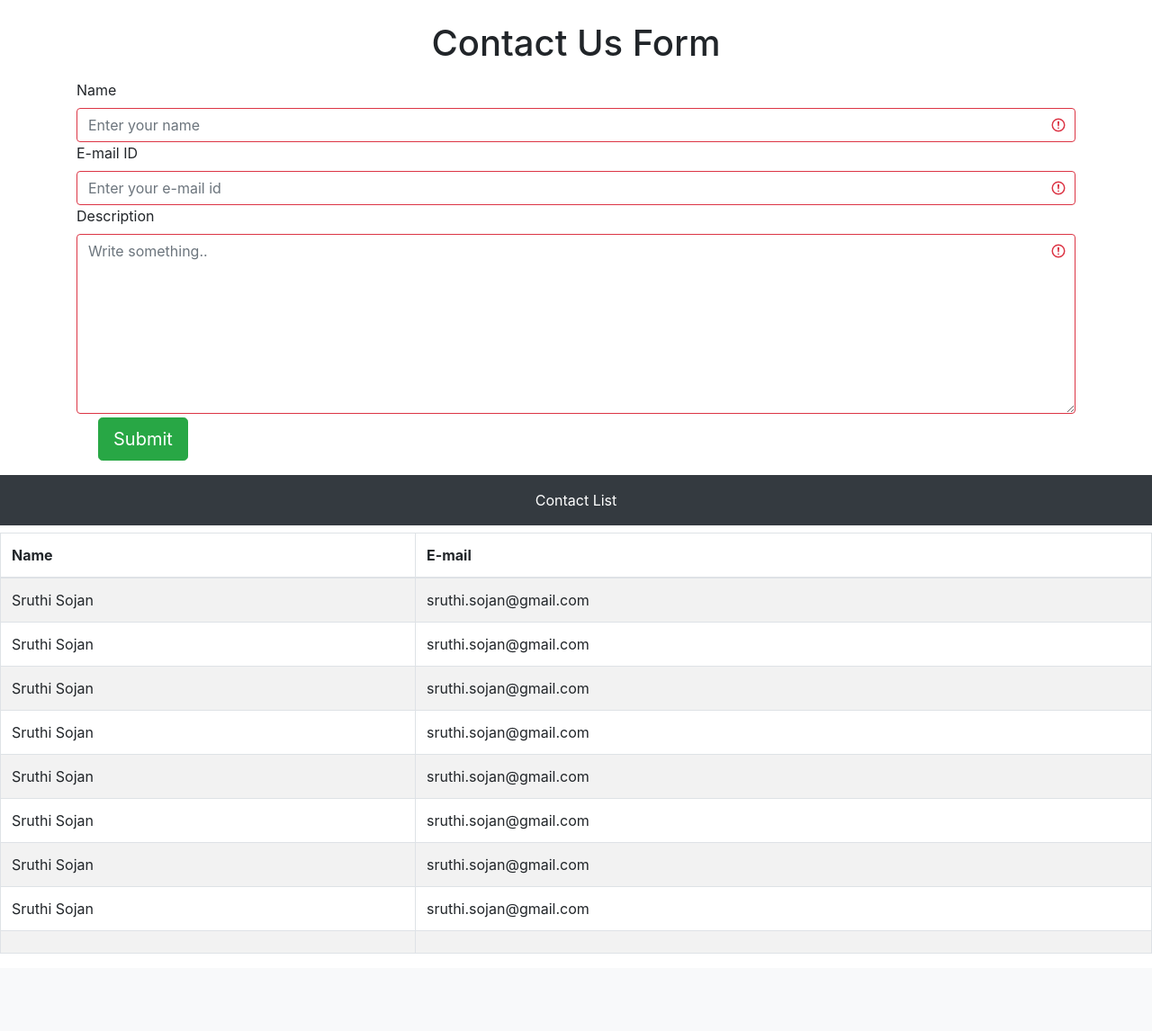
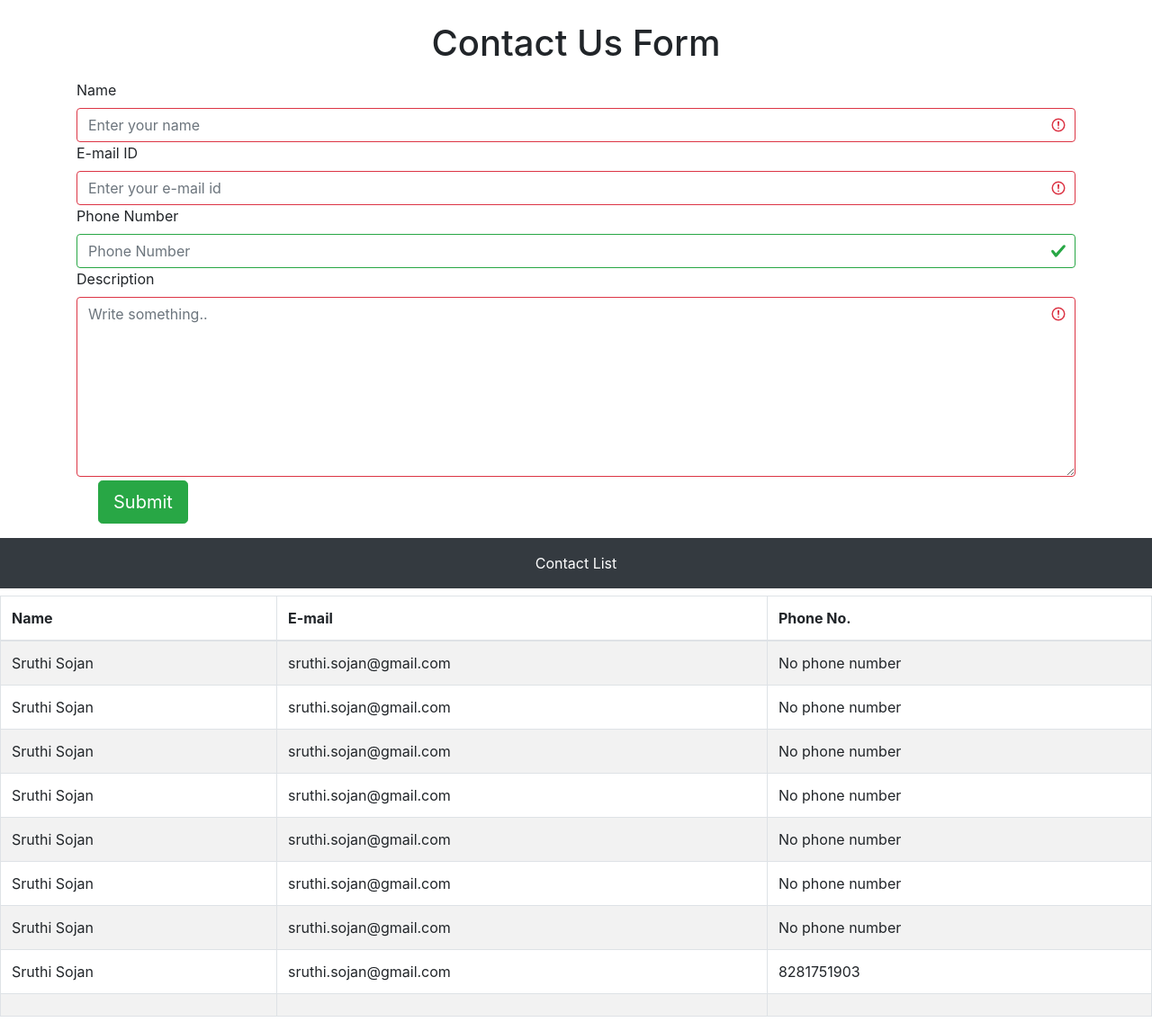
Before and after one commit to Sruthisojan/contactus, a Django app: page / in a window 1280 px wide. Shown: the part 26-1172 px from the top of the page at 90% size. Before the commit the page ends 1086 px from the top, so only its background shows below. Run offline with Django 3.2, Linux system fonts and the light colour scheme; data comes from the database, SQL or seed files in the repository; both versions use the stored data as it was after the commit; some libraries are stand-ins or nearby versions.

Commit message:
brought back num with charfield

```diff
--- a/contactus/models.py
+++ b/contactus/models.py
@@ -4,7 +4,7 @@ from django.db import models
 class Contact(models.Model):
     name=models.CharField(max_length=100)
     email=models.EmailField()
-#    num=models.BigIntegerField()
+    num=models.CharField(default='No phone number',max_length=10)
     subject=models.TextField()
 
     class Meta:
--- a/contactus/templates/index.html
+++ b/contactus/templates/index.html
@@ -28,11 +28,11 @@
                 <label for="exampleInputEmail1">E-mail ID</label>
                 <input name='email' class="form-control" id="email" placeholder="Enter your e-mail id" aria-describedby="emailHelp" required>
 
-<!--
+
                 <label for="phone_no">Phone Number</label>
                 <input type="text" name='num' input name="color" data-validation="number" datavalidation-ignore="$" class="form-control" id="num" placeholder="Phone Number" maxlength="10" minlength=10 pattern="\d*">
 
--->
+
                 <label for="subject">Description</label>
                 <textarea name='subject' class="form-control" id="subject" name="subject" placeholder="Write something.." style="height: 200px" minlength=20 required></textarea>
 
@@ -50,7 +50,7 @@
                   <tr>
                       <th scope="col">Name</th>
                       <th scope="col">E-mail</th>
-<!--                      <th scope="col">Phone No.</th>-->
+                      <th scope="col">Phone No.</th>
                   </tr>
               </thead>
 
@@ -59,14 +59,14 @@
                   <tr>
                       <td>{{contactlist.name}}</td>
                       <td>{{contactlist.email}}</td>
-<!--                      <td>{{contactlist.num}}</td>-->
+                      <td>{{contactlist.num}}</td>
                   </tr>
 
                   {% endfor %}
                   <tr>
                       <td id="n1"></td>
                       <td id="n2"></td>
-<!--                      <td id="n3"></td>-->
+                      <td id="n3"></td>
                   </tr>
               </tbody>
 
@@ -94,7 +94,7 @@
                     'csrfmiddlewaretoken':'{{csrf_token}}',
                     name:$('#name').val(),
                     email:$('#email').val(),
-//                    num:$('#num').val(),
+                    num:$('#num').val(),
                     subject:$('#subject').val(),
 
                 },
@@ -102,7 +102,7 @@
                     document.getElementById('ds').innerHTML="New contact created successfully."
                     document.getElementById('n1').innerHTML=$('#name').val()
                     document.getElementById('n2').innerHTML=$('#email').val()
-//                    document.getElementById('n3').innerHTML=$('#num').val()
+                    document.getElementById('n3').innerHTML=$('#num').val()
                     $('#user').trigger('reset')
 
                 }
--- a/contactus/views.py
+++ b/contactus/views.py
@@ -45,14 +45,14 @@ def create_user(request):
     if request.method=='POST':
         name= request.POST['name']
         email=request.POST['email']
-#        num=request.POST['num']
+        num=request.POST['num']
         subject=request.POST['subject']
 
         Contact.objects.create(
 
             name=name,
             email=email,
-#            num=num,
+            num=num,
             subject=subject
 
         )
```
Also changed, not shown: contactus/migrations/0003_contact_num.py (added), db.sqlite3.
